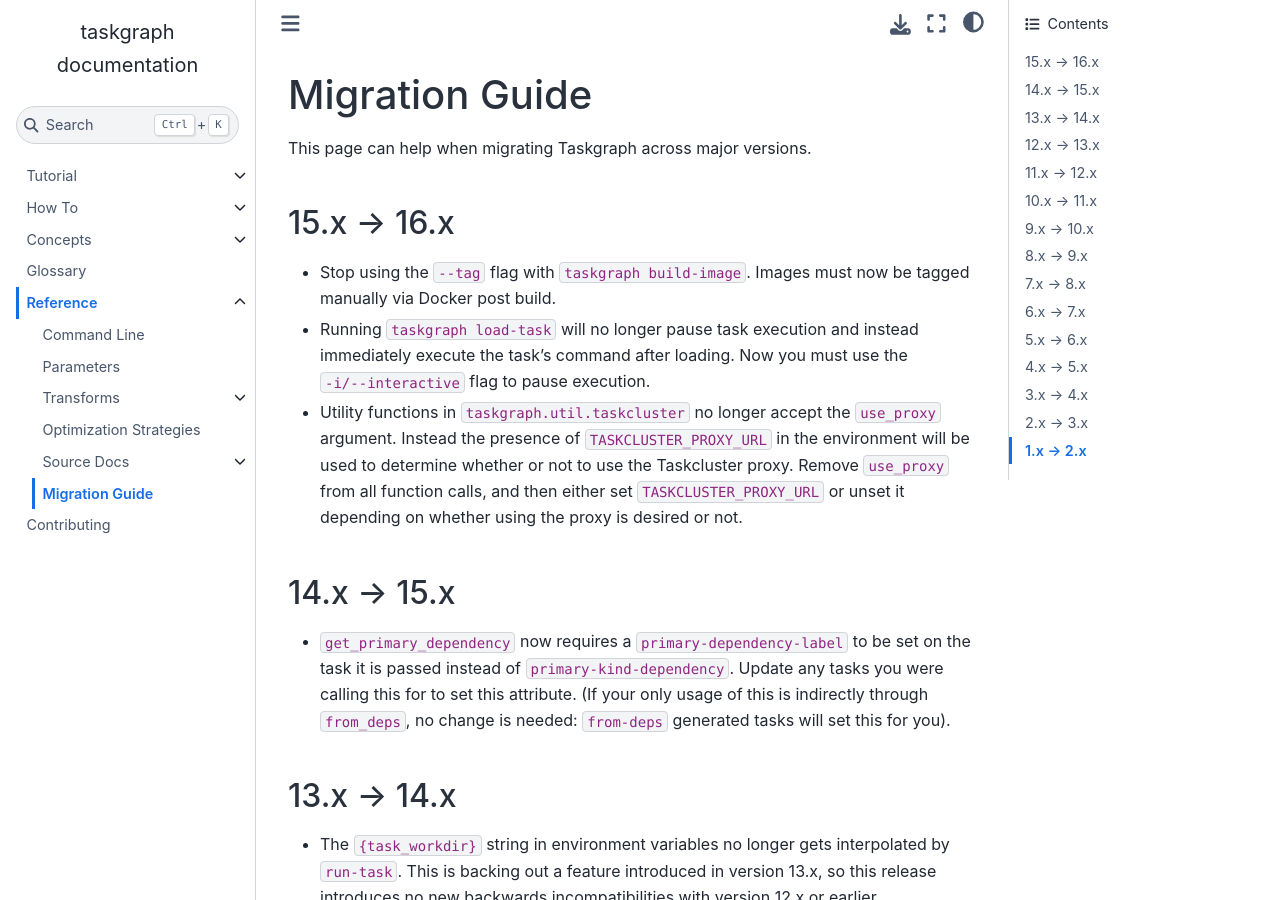
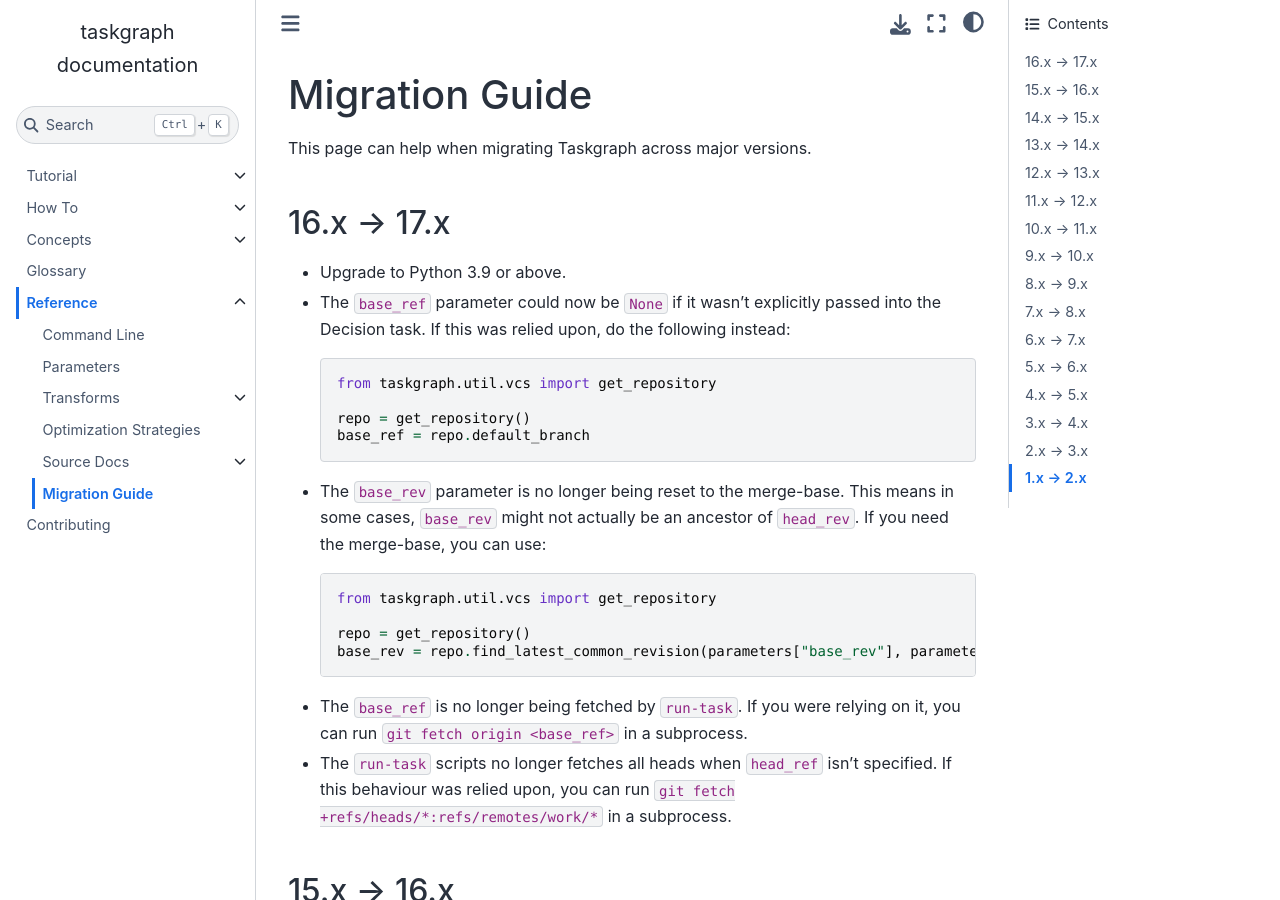
Before and after one commit to taskcluster/taskgraph, a Sphinx documentation site: the page built from docs/reference/migrations.rst, in a window 1280 px wide and 900 px high. Built offline with Sphinx 7.4.7 and the Sphinx Book theme 1.1.4, drawn with Linux system fonts in a browser that asks for light colours.

```diff
--- a/docs/reference/migrations.rst
+++ b/docs/reference/migrations.rst
@@ -2,6 +2,38 @@ Migration Guide
 ===============
 
 This page can help when migrating Taskgraph across major versions.
+
+16.x -> 17.x
+------------
+
+* Upgrade to Python 3.9 or above.
+* The ``base_ref`` parameter could now be ``None`` if it wasn't explicitly
+  passed into the Decision task. If this was relied upon, do the following
+  instead:
+
+  .. code-block:: python
+
+     from taskgraph.util.vcs import get_repository
+
+     repo = get_repository()
+     base_ref = repo.default_branch
+
+* The ``base_rev`` parameter is no longer being reset to the merge-base. This
+  means in some cases, ``base_rev`` might not actually be an ancestor of
+  ``head_rev``. If you need the merge-base, you can use:
+
+  .. code-block:: python
+
+     from taskgraph.util.vcs import get_repository
+
+     repo = get_repository()
+     base_rev = repo.find_latest_common_revision(parameters["base_rev"], parameters["head_rev"])
+
+* The ``base_ref`` is no longer being fetched by ``run-task``. If you were
+  relying on it, you can run ``git fetch origin <base_ref>`` in a subprocess.
+* The ``run-task`` scripts no longer fetches all heads when ``head_ref`` isn't
+  specified. If this behaviour was relied upon, you can run
+  ``git fetch +refs/heads/*:refs/remotes/work/*`` in a subprocess.
 
 15.x -> 16.x
 ------------
--- a/pyproject.toml
+++ b/pyproject.toml
@@ -1,7 +1,7 @@
 ### Project
 [project]
 name = "taskcluster-taskgraph"
-version = "16.2.1"
+version = "17.0.0"
 description = "Build taskcluster taskgraphs"
 readme = "README.rst"
 authors = [
```
Also changed, not shown: CHANGELOG.md (+27 -0 lines), 1 other file.
